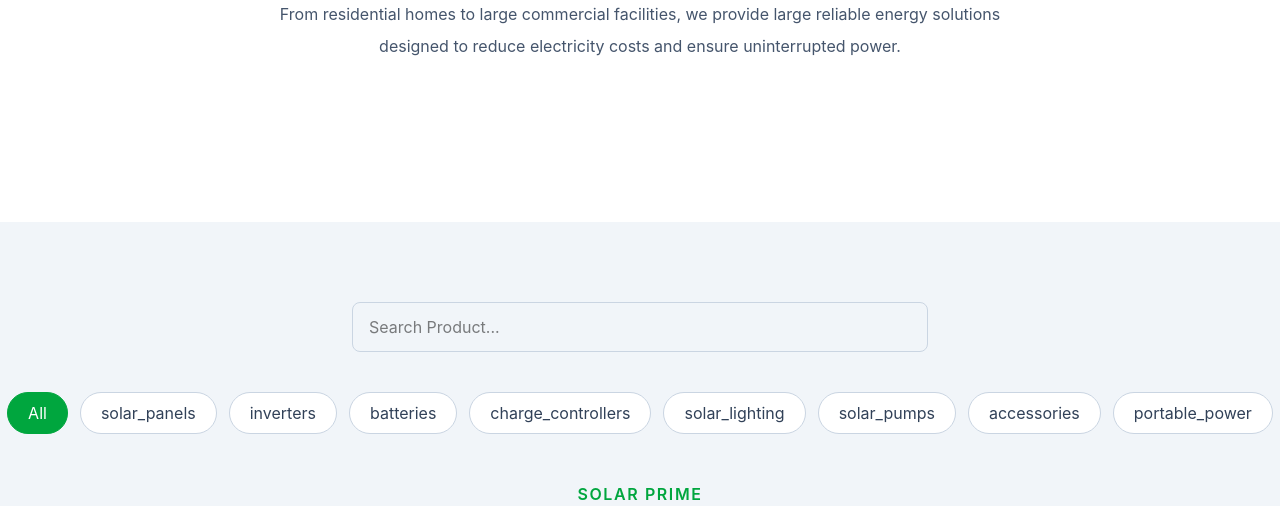
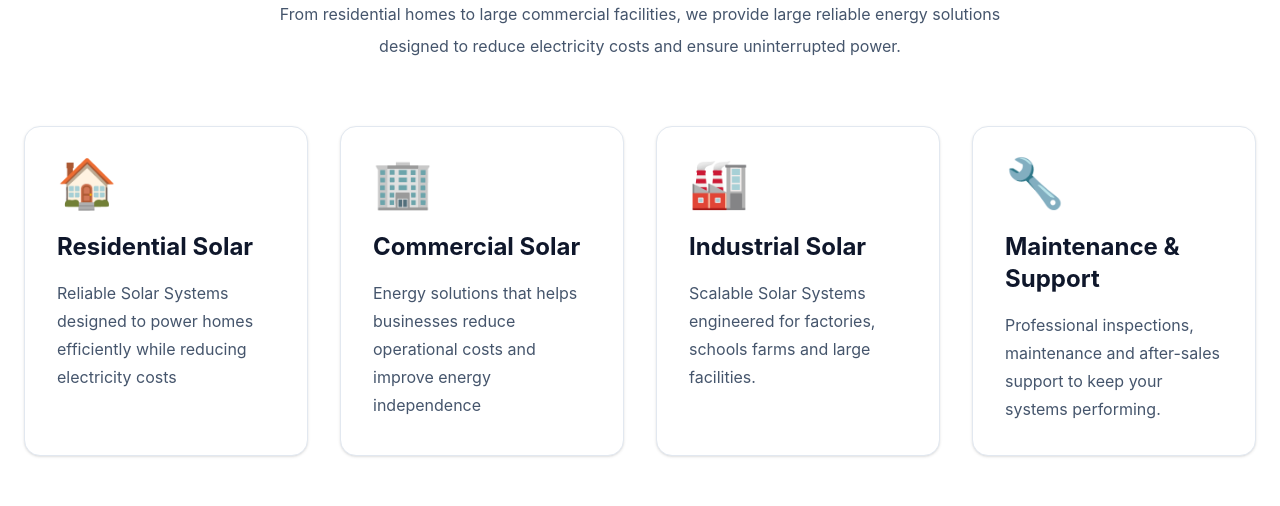
Before and after one commit to Justice-code-ops/solar-prime, a React (Vite) app in the folder frontend/: page / in a window 1280 px wide. Shown: the part 800-1306 px from the top of the page. Built offline with nearby package versions, Linux system fonts and the light colour scheme.

Commit message:
feat(Services): Create reusable service card components

```diff
--- /dev/null
+++ b/frontend/src/components/ServiceCard.jsx
@@ -0,0 +1,21 @@
+import React from 'react'
+
+function ServiceCard( {icon, title, description} ) {
+  return (
+    <div className='bg-white rounded-2xl p-8 shadow-sm border border-slate-200 hover:shadow-xl hover:-translate-y-2 transition-all duration-300'>
+      <div className='text-5xl mb-6'>
+        {icon}
+      </div>
+
+      <h3 className='text-2xl font-bold text-slate-900 mb-4'>
+        {title}
+      </h3>
+
+      <p className='text-slate-600 leading-7'>
+        {description}
+      </p>
+    </div>
+  )
+}
+
+export default ServiceCard
--- a/frontend/src/components/Services.jsx
+++ b/frontend/src/components/Services.jsx
@@ -1,4 +1,4 @@
-import React from 'react'
+import ServiceCard from "./ServiceCard"
 
 function Services() {
   return (
@@ -17,6 +17,31 @@
                 From residential homes to large commercial facilities, we provide large reliable energy solutions designed to reduce electricity costs and ensure uninterrupted power.
             </p>
         </div>
+        <div className="grid md:grid-cols-2 lg:grid-cols-4 gap-8">
+            <ServiceCard
+                icon="🏠"
+                title="Residential Solar"
+                description="Reliable Solar Systems designed to power homes efficiently while reducing electricity costs"
+            />
+
+            <ServiceCard
+                icon="🏢"
+                title="Commercial Solar"
+                description="Energy solutions that helps businesses reduce operational costs and improve energy independence"
+            />
+
+            <ServiceCard
+                icon="🏭"
+                title="Industrial Solar"
+                description="Scalable Solar Systems engineered for factories, schools farms and large facilities."
+            />
+
+            <ServiceCard
+                icon="🔧"
+                title="Maintenance & Support"
+                description="Professional inspections, maintenance and after-sales support to keep your systems performing."
+            />
+        </div>
       </div>
     </section>
   )
```
